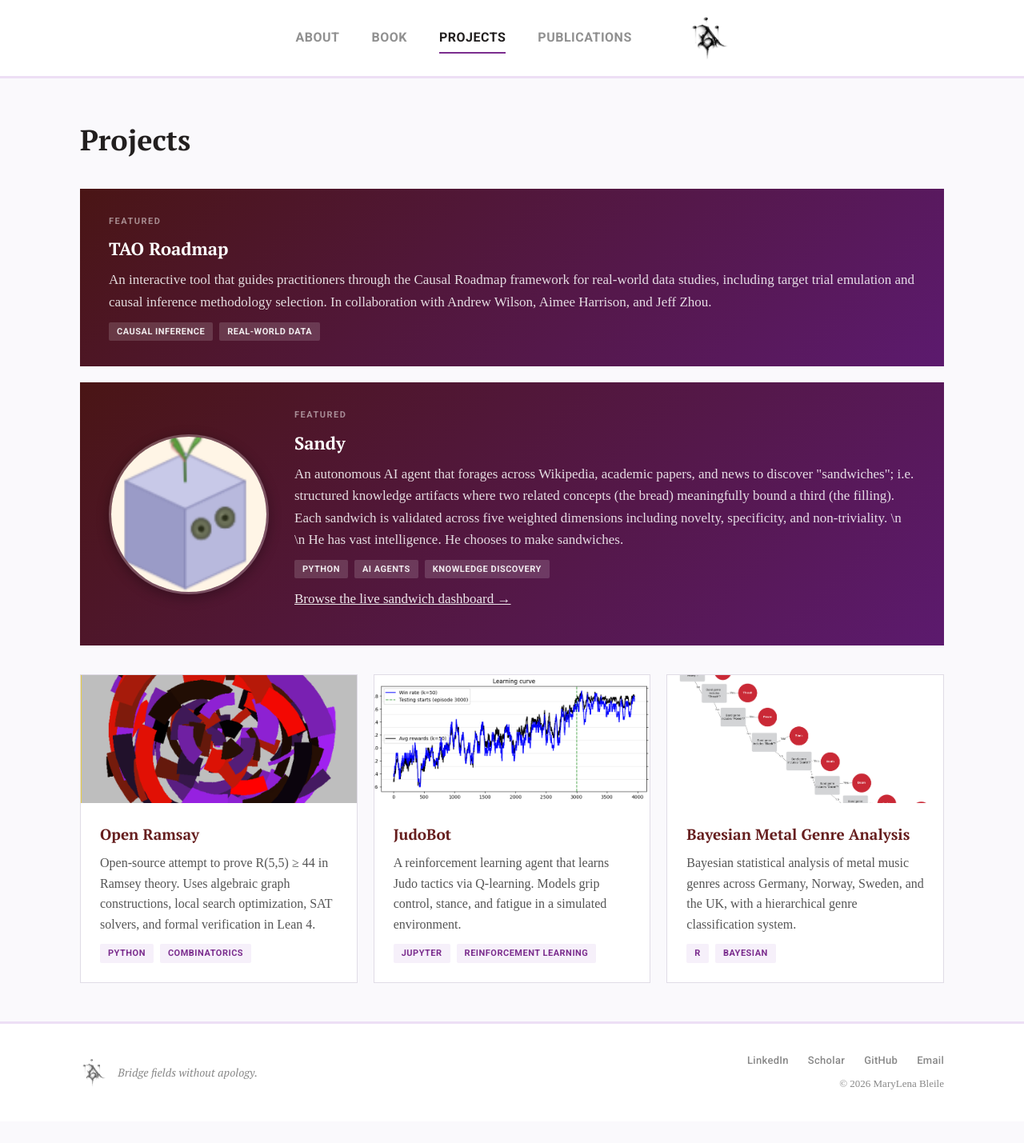
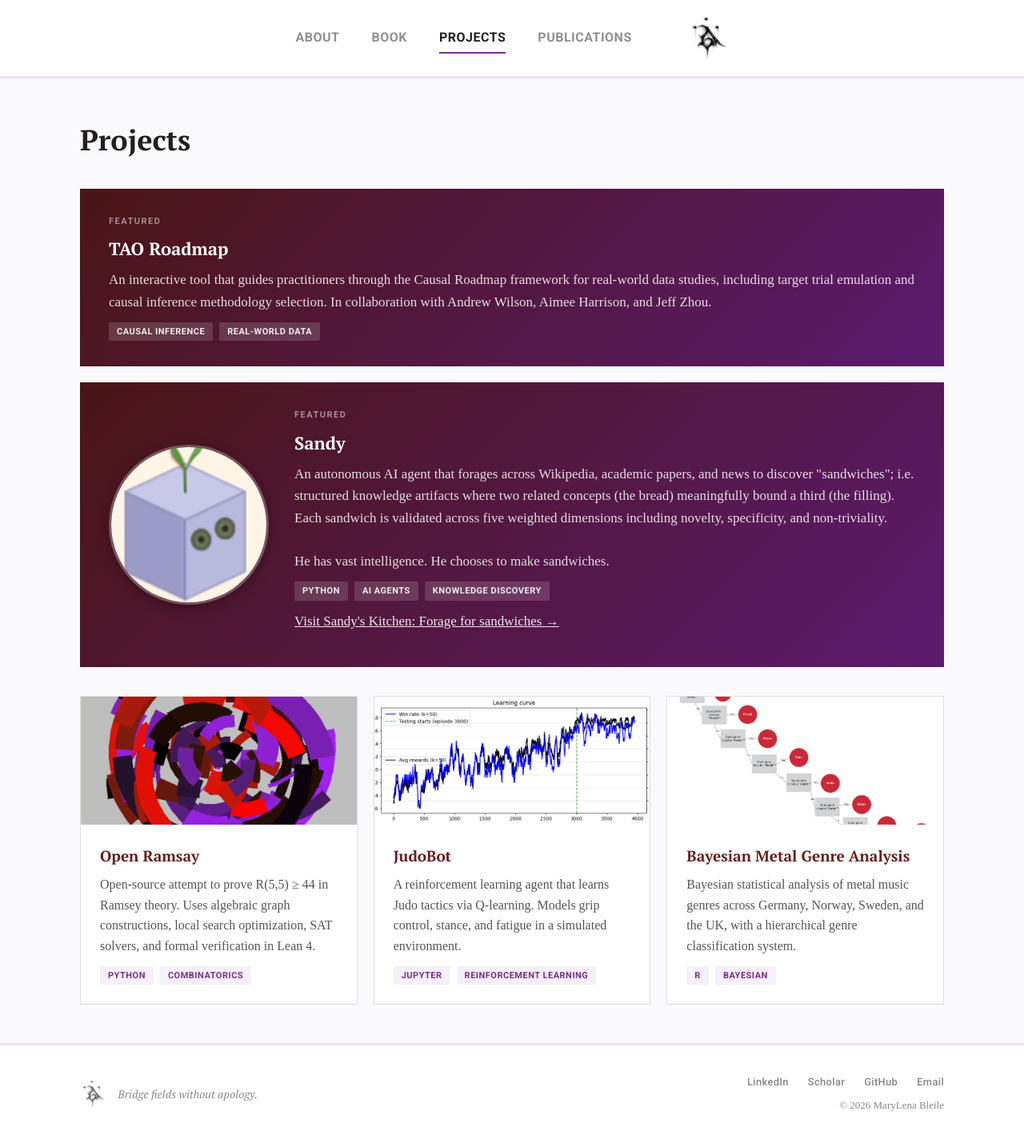
Before and after one commit to MLenaBleile/marylenableile, a Jekyll site: the page built from projects.md, in a window 1280 px wide. Shown: the whole page at 80% size. Built offline with Jekyll 4.4.1, drawn with Linux system fonts in a browser that asks for light colours; before the commit the page ends 1402 px from its top, so only the background shows below that.

Commit message:
Update projects.md

```diff
--- a/projects.md
+++ b/projects.md
@@ -30,7 +30,7 @@ url: /projects/
         <div class="featured-content">
           <p class="featured-badge">Featured</p>
           <h3><a href="https://github.com/MLenaBleile/sandy" target="_blank" rel="noopener">Sandy</a></h3>
-          <p>An autonomous AI agent that forages across Wikipedia, academic papers, and news to discover "sandwiches"; i.e. structured knowledge artifacts where two related concepts (the bread) meaningfully bound a third (the filling). Each sandwich is validated across five weighted dimensions including novelty, specificity, and non-triviality. \n \n
+          <p>An autonomous AI agent that forages across Wikipedia, academic papers, and news to discover "sandwiches"; i.e. structured knowledge artifacts where two related concepts (the bread) meaningfully bound a third (the filling). Each sandwich is validated across five weighted dimensions including novelty, specificity, and non-triviality. <br><br>
 
           He has vast intelligence. He chooses to make sandwiches.</p>
           <div class="tags">
@@ -38,7 +38,7 @@ url: /projects/
             <span class="tag">AI Agents</span>
             <span class="tag">Knowledge Discovery</span>
           </div>
-          <p style="margin-top: 12px;"><a href="https://sandy-agent.streamlit.app" target="_blank" rel="noopener" style="color: rgba(255,255,255,0.9); text-decoration: underline;">Browse the live sandwich dashboard &rarr;</a></p>
+          <p style="margin-top: 12px;"><a href="https://sandy-agent.streamlit.app" target="_blank" rel="noopener" style="color: rgba(255,255,255,0.9); text-decoration: underline;">Visit Sandy's Kitchen: Forage for sandwiches &rarr;</a></p>
         </div>
       </div>
 
```
